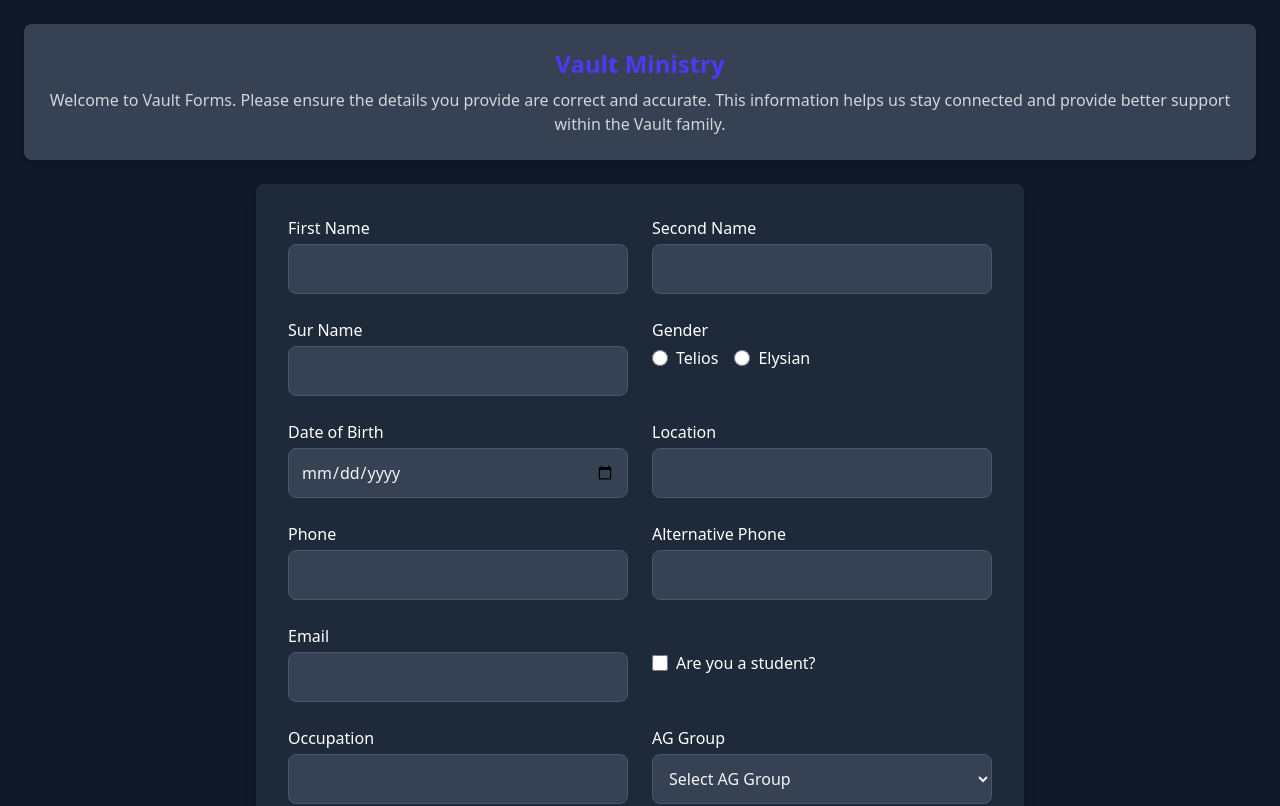
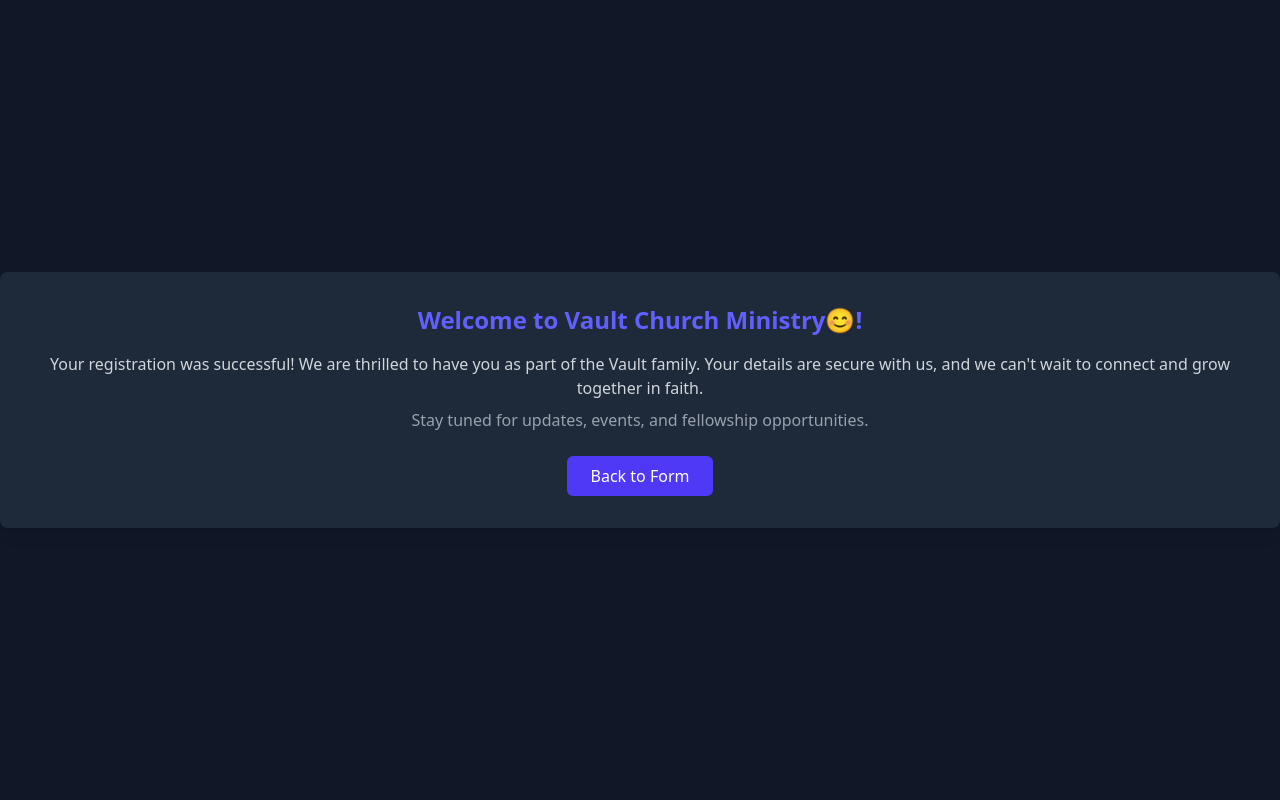
Before and after one commit to vaultech-ministry/vaultickets, a React (Vite) app in the folder vaultreg_memberform/: page /vaulthanks in a window 1280 px wide. Shown: the top 806 px of the page. Built offline with nearby package versions, Linux system fonts and the light colour scheme.

Commit message:
updates changes

```diff
--- a/vaultreg_memberform/src/App.jsx
+++ b/vaultreg_memberform/src/App.jsx
@@ -1,12 +1,21 @@
-import './index.css'
+import { BrowserRouter as Router, Route, Routes } from 'react-router-dom'
 import MemberForm from './components/MemberForm'
+import RedirectPage from './components/RedirectPage'
+import { Toaster } from 'react-hot-toast'
 
 function App() {
 
   return (
     <>
-    <MemberForm />
+    <Router>
+      <Routes>
+        <Route path='/' element={<MemberForm />} />
+        <Route path='/vaulthanks' element={<RedirectPage />} />
+    </Routes>
+    </Router>
+    <Toaster position='top-center'/>
     </>
+
   )
 }
 
--- a/vaultreg_memberform/src/components/MemberForm.jsx
+++ b/vaultreg_memberform/src/components/MemberForm.jsx
@@ -3,9 +3,11 @@
 import { toast } from 'react-hot-toast';
 import { useEffect, useState } from 'react';
 import LoadingSpinner from './LoadingSpinner';
+import { useNavigate } from 'react-router-dom';
 
 const MemberForm = () => {
     const [loading, setLoading] = useState(false);
+    const navigate = useNavigate()
     const api = import.meta.env.VITE_API_URL;
 
     const schoolType = {
@@ -89,19 +91,16 @@
                     relationship: values.relationship,
                 };
 
-                console.log(memberData)
-
                 const response = await fetch(`${api}member`, {
                     method: 'POST',
                     headers: { 'Content-Type': 'application/json' },
                     body: JSON.stringify(memberData),
                 });
 
-                const responseData = await response.json()
-                console.log(responseData)
                 if (response.ok) {
                     toast.success("Registered successfully🤗🫶!");
                     resetForm();
+                    setTimeout(() => navigate("/vaulthanks"), 1000)
                 } else {
                     const errorData = await response.json();
                     toast.error(`Failed to register‼️. ${errorData.error || 'Please try again🙁.'}`);
@@ -124,9 +123,9 @@
                 </div>
             }
             <div className="mb-6 p-6 bg-gray-700 rounded-lg shadow-md">
-                    <h1 className="text-2xl font-bold text-center text-indigo-600 mb-2">Vault Ministry</h1>
+                    <h1 className="text-2xl font-bold text-center text-indigo-600 mb-2"><strong>Vault Ministry</strong> registration desk</h1>
                     <p className="text-gray-300 text-center">
-                        Welcome to Vault Forms. Please ensure the details you provide are correct and accurate. This information helps us stay connected and provide better support within the Vault family.
+                        Welcome to Vault Forms. Please ensure the details you provide are correct and accurate. Please don't share this form with anyone outside the Vault family to avoid faulty statistics. This information helps us stay connected and provide better support within the Vault family.
                     </p>
             </div>
             <div className={`w-full max-w-3xl bg-gray-800 shadow-lg rounded-lg p-8 transition ${loading ? "blur-sm pointer-events-none" : ""}`}>
--- /dev/null
+++ b/vaultreg_memberform/src/components/RedirectPage.jsx
@@ -0,0 +1,23 @@
+import { Link } from "react-router-dom";
+
+function RedirectPage() {
+    return (
+        <div className="flex flex-col items-center justify-center h-screen bg-gray-900 text-white">
+            <div className="bg-gray-800 p-8 rounded-lg shadow-lg text-center">
+                <h2 className="text-2xl font-bold text-indigo-500">Welcome to Vault Church Ministry😊!</h2>
+                <p className="mt-4 text-gray-300">
+                    Your registration was successful! We are thrilled to have you as part of the Vault family.
+                    Your details are secure with us, and we can't wait to connect and grow together in faith.
+                </p>
+                <p className="mt-2 text-gray-400">
+                    Stay tuned for updates, events, and fellowship opportunities.
+                </p>
+                <Link to="/" className="mt-6 inline-block bg-indigo-600 hover:bg-indigo-700 text-white px-6 py-2 rounded-md transition">
+                    Back to Form
+                </Link>
+            </div>
+        </div>
+    );
+};
+
+export default RedirectPage;
```
